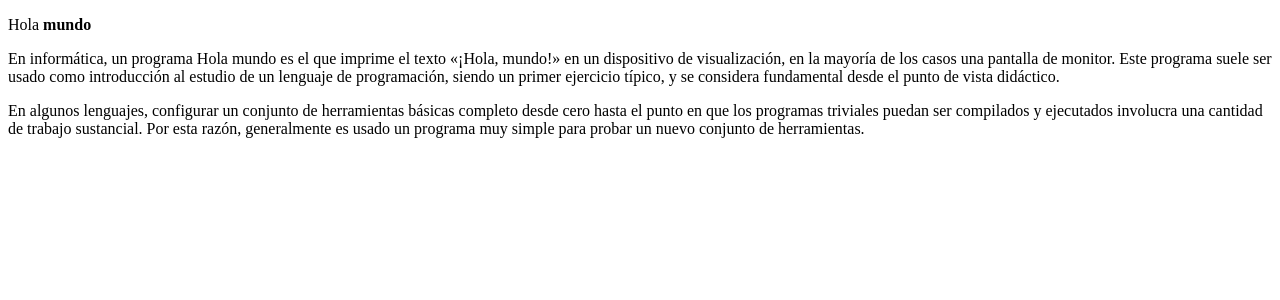
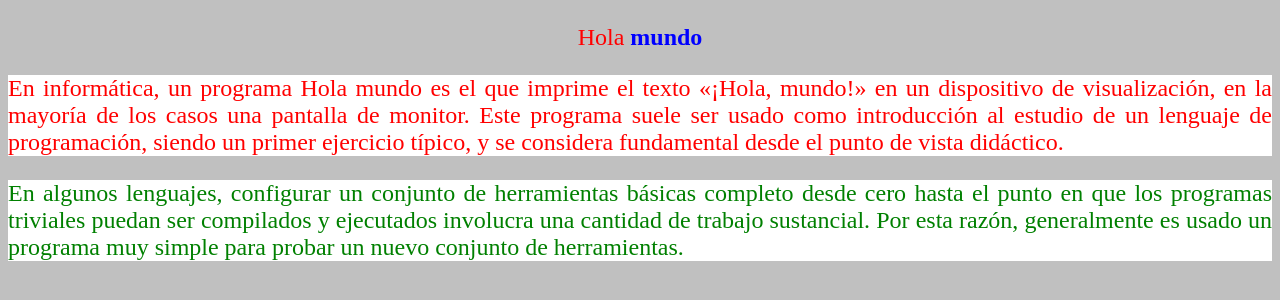
Before and after one commit to Imarpe10/Tema-2, a plain HTML site: page holaMundo2.html in a window 1280 px wide. Drawn offline with Linux system fonts and the light colour scheme.

Commit message:
Con color verde

```diff
--- a/holaMundo2.html
+++ b/holaMundo2.html
@@ -3,20 +3,49 @@
   <head>
     <meta http-equiv="content-type" content="text/html; charset=UTF-8">
     <title>Hola mundo</title>
+    <style>
+    #titulo {
+      text-align: center;
+    }
+
+    .descripcion {
+      background-color: silver;
+    }
+     p {
+       font-size: x-large;
+       color: red;
+     }
+
+     p strong {
+       color: blue;
+     }
+     p.descripcion {
+        background-color: white;
+     }
+
+     @media screen and (min-width:600px){
+        p strong {
+        color: blue;
+        }
+        p.descripcion {
+        text-align: justify;
+        }
+            }
+    </style>
   </head>
-  <body onclick="alert('quita tus manos de encima')">
+  <body class="descripcion" onclick="alert('quita tus manos de encima')">
     <!-- esto es una definicion de hola mundo -->
     <p id="titulo" title="eso es un hola mundo">Hola <strong>mundo</strong></p>
-    <p class="descripcion">En informática, un programa Hola mundo es el que imprime el texto «¡Hola,
-      mundo!» en un dispositivo de visualización, en la mayoría de los casos una
-      pantalla de monitor. Este programa suele ser usado como introducción al
-      estudio de un lenguaje de programación, siendo un primer ejercicio típico,
-      y se considera fundamental desde el punto de vista didáctico.</p>
-    <p class="descripcion">En algunos lenguajes, configurar un conjunto de herramientas básicas
-      completo desde cero hasta el punto en que los programas triviales puedan
-      ser compilados y ejecutados involucra una cantidad de trabajo sustancial.
-      Por esta razón, generalmente es usado un programa muy simple para probar
-      un nuevo conjunto de herramientas.</p>
-
+    <p class="descripcion">En informática, un programa Hola mundo es el que
+      imprime el texto «¡Hola, mundo!» en un dispositivo de visualización, en la
+      mayoría de los casos una pantalla de monitor. Este programa suele ser
+      usado como introducción al estudio de un lenguaje de programación, siendo
+      un primer ejercicio típico, y se considera fundamental desde el punto de
+      vista didáctico.</p>
+    <p style="color:green" class="descripcion">En algunos lenguajes, configurar
+      un conjunto de herramientas básicas completo desde cero hasta el punto en
+      que los programas triviales puedan ser compilados y ejecutados involucra
+      una cantidad de trabajo sustancial. Por esta razón, generalmente es usado
+      un programa muy simple para probar un nuevo conjunto de herramientas.</p>
   </body>
 </html>
```
